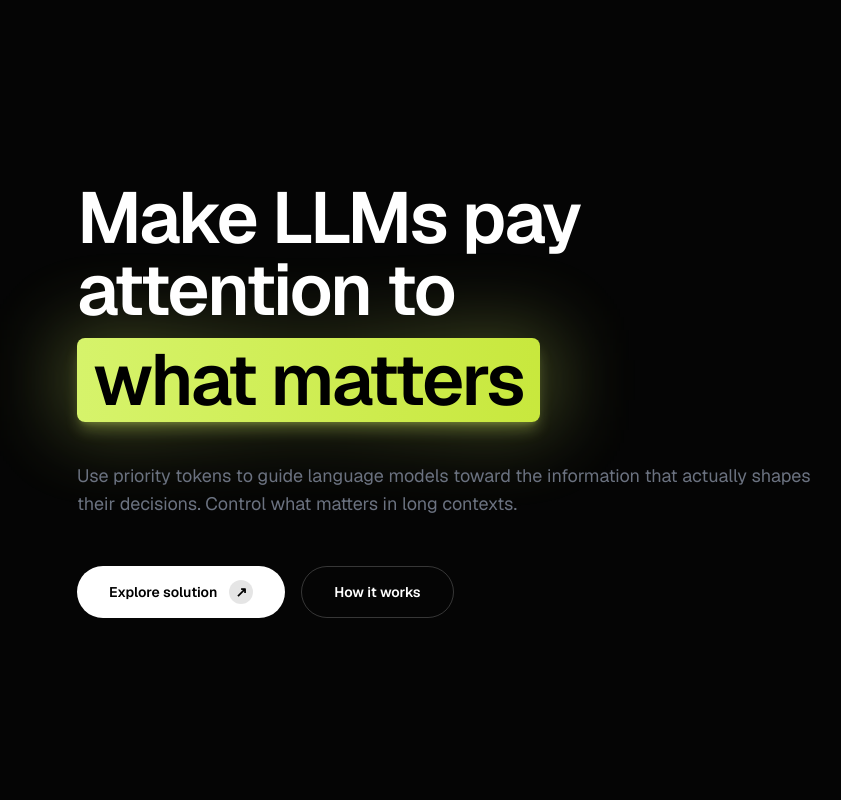
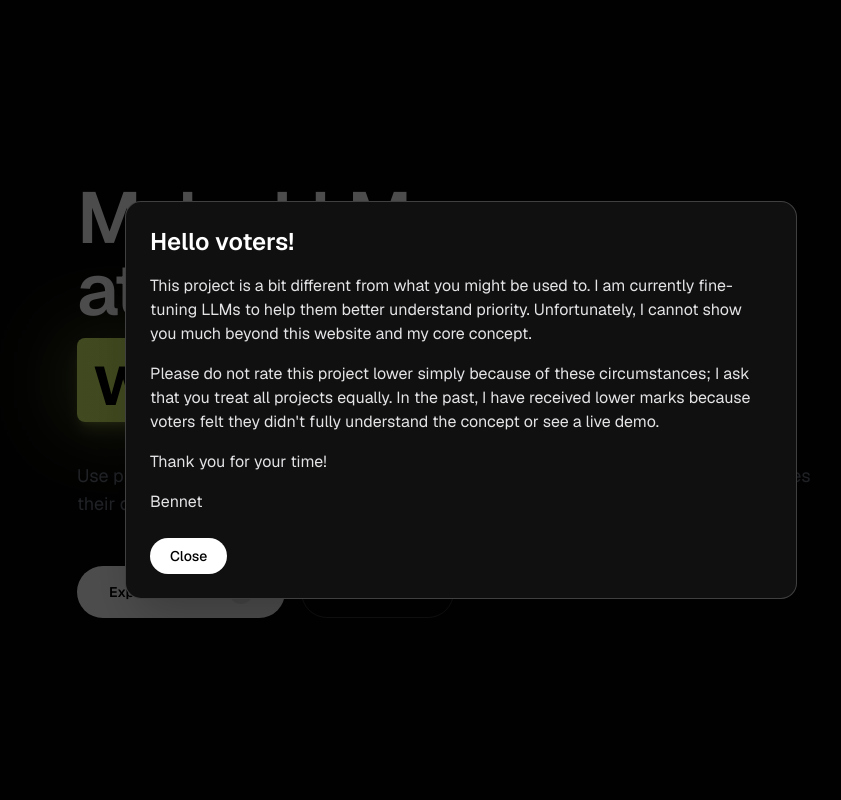
Before and after one commit to joan-code6/PriorityTokens, a React (Vite) app in the folder website/: page / in a window 1280 px wide. Shown: the top 800 px of the page, without its empty margins (179-1020 px from the left). Built offline with nearby package versions, Linux system fonts and the light colour scheme.

Commit message:
Add homepage popup with voter notice message
Agent-Logs-Url: https://github.com/joan-code6/PriorityTokens/sessions/da7f6ef5-2826-430b-9fd5-3bd61e59ab12

Co-authored-by: joan-code6 <172996447+joan-code6@users.noreply.github.com>

```diff
--- a/website/src/App.jsx
+++ b/website/src/App.jsx
@@ -1,4 +1,4 @@
-import { useEffect } from 'react'
+import { useEffect, useState } from 'react'
 import { Hero } from './components/Hero'
 import { Problem } from './components/Problem'
 import { Solution } from './components/Solution'
@@ -10,12 +10,42 @@ import { Progress } from './components/Progress'
 import { Footer } from './components/Footer'
 
 export default function App() {
+  const [showPopup, setShowPopup] = useState(true)
+
   useEffect(() => {
     document.documentElement.classList.add('dark')
   }, [])
 
   return (
     <div className="min-h-[100dvh] bg-[#050505] text-white">
+      {showPopup && (
+        <div className="fixed inset-0 z-50 flex items-center justify-center bg-black/70 p-4">
+          <div className="w-full max-w-2xl rounded-2xl border border-white/20 bg-[#101010] p-6 shadow-2xl">
+            <h2 className="text-2xl font-semibold">Hello voters!</h2>
+            <div className="mt-4 space-y-4 text-sm leading-relaxed text-zinc-200 sm:text-base">
+              <p>
+                This project is a bit different from what you might be used to. I am currently fine-tuning LLMs to
+                help them better understand priority. Unfortunately, I cannot show you much beyond this website and my
+                core concept.
+              </p>
+              <p>
+                Please do not rate this project lower simply because of these circumstances; I ask that you treat all
+                projects equally. In the past, I have received lower marks because voters felt they didn&apos;t fully
+                understand the concept or see a live demo.
+              </p>
+              <p>Thank you for your time!</p>
+              <p>Bennet</p>
+            </div>
+            <button
+              type="button"
+              onClick={() => setShowPopup(false)}
+              className="mt-6 rounded-full bg-white px-5 py-2 text-sm font-medium text-black transition hover:bg-zinc-200"
+            >
+              Close
+            </button>
+          </div>
+        </div>
+      )}
       <a
         href="#main-content"
         className="sr-only focus:not-sr-only focus:fixed focus:left-4 focus:top-4 focus:z-40 focus:rounded-full focus:bg-white focus:px-4 focus:py-2 focus:text-sm focus:font-medium focus:text-black"
```
